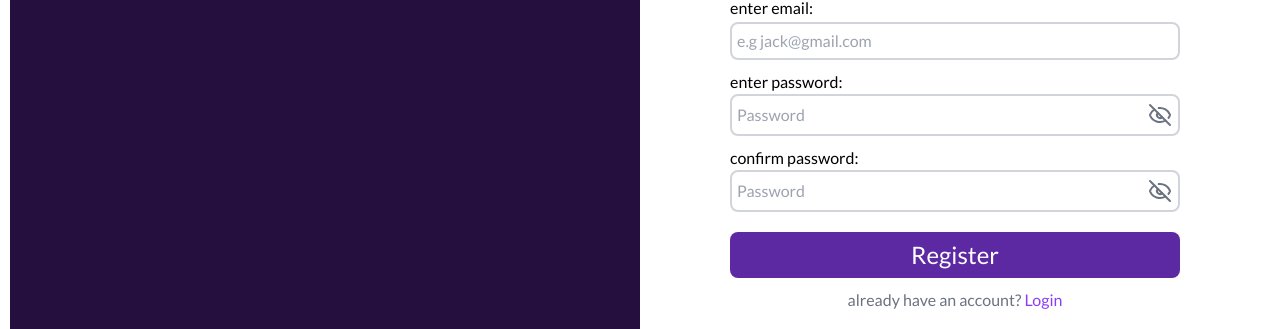
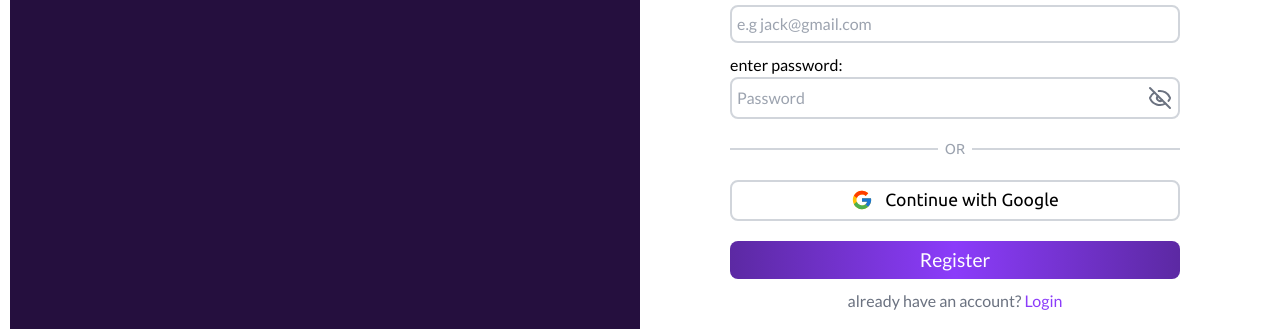
Before and after one commit to stimpy3/Tac, a React (Vite) app in the folder client/: page /register in a window 1280 px wide. Shown: the part 339-668 px from the top of the page. Built offline with nearby package versions, Linux system fonts and the light colour scheme; a web font is replaced by a local one.

Commit message:
continue with google ui

```diff
--- a/client/src/components/loginRegister/loginform.jsx
+++ b/client/src/components/loginRegister/loginform.jsx
@@ -47,7 +47,7 @@ const LoginForm=() => {
   return (
     <div className="bg-white p-[20px] w-1/2 h-full flex flex-col justify-evenly items-center  bg-inherit text-black max-mobXL:h-full max-mobXL:w-full
     max-mobXL:rounded-t-[50px]">
-      <p className="inter max-mobXL:text-[2rem] max-mobXL:mb-0 text-[3rem] md:text-[4rem] mb-4 font-bold ">Login</p>
+      <p className="inter max-mobXL:text-[2rem] max-mobXL:mb-0 text-[3rem] md:text-[4rem] mb-4 font-bold text-center ">Welcome Back</p>
       <div className="w-full max-w-[450px]">
       <form onSubmit={handleLogin} className="flex flex-col justify-center w-full">
         <div className="max-mobL:text-[.9rem] w-full mb-[10px] ">
@@ -76,8 +76,15 @@ const LoginForm=() => {
               </div>
         </div>
 
+        <div className="flex flex-col max-mobL:text-[.9rem] mb-[20px]">
+          <section className="flex w-full h-fit items-center">
+            <div className="h-[2px] w-full bg-gray-300"></div><p className="text-gray-400 text-[0.9rem]">&nbsp;&nbsp;OR&nbsp;&nbsp;</p><div className="h-[2px] w-full bg-gray-300"></div>
+          </section>
+          <button className="border-[2px] border-gray-300 p-[5px] mt-[20px] rounded-lg flex items-center justify-center text-[1.1rem]"><div className="bg-[url('/googleLogo.svg')] bg-contain bg-no-repeat h-[22px] aspect-square"></div>&nbsp;&nbsp;&nbsp;Continue with Google</button>
+        </div>
 
-        <button type="submit" className="rounded-lg lato w-full py-[5px] text-[1.5rem] bg-accent0 text-white max-mobXL:text-[1.2rem] font-bold transition-colors duration-200 hover:bg-accent0">
+
+        <button type="submit" className="rounded-lg lato w-full py-[5px] text-[1.2rem] bg-gradient-to-r from-accent0 via-accent1 to-accent0 text-white max-mobXL:text-[1.2rem] font-bold transition-colors duration-200">
           Login
         </button>
 
--- a/client/src/components/loginRegister/loginvisual.jsx
+++ b/client/src/components/loginRegister/loginvisual.jsx
@@ -6,11 +6,10 @@ import gsap from "gsap";
 const LoginVisual = () => {
 
   useGSAP(()=>{
-       const tl = gsap.timeline({ delay: 0.5 });
+       const tl = gsap.timeline();
        tl.from(".logo", {
            y: -300,
            duration: 1.5,
-           delay:0.5,
            ease: "bounce",
        })
   });
@@ -21,7 +20,7 @@ const LoginVisual = () => {
              <div className="bg-[url('/logo2white.png')] bg-contain w-[95%] aspect-square"></div>
           </div>
           <div className="hidden  min-[860px]:block w-full h-full rounded-lg overflow-hidden">
-              <Spline scene="https://prod.spline.design/dR-t4UMgNWpTeBxl/scene.splinecode" />
+               <Spline scene="https://prod.spline.design/dR-t4UMgNWpTeBxl/scene.splinecode" />
           </div>
           <div className="hidden min-[530px]:block min-[860px]:hidden w-full h-full rounded-lg overflow-hidde">
               <Spline
--- a/client/src/components/loginRegister/registerform.jsx
+++ b/client/src/components/loginRegister/registerform.jsx
@@ -1,79 +1,53 @@
-import React,{useState} from "react";
+import React, { useState } from "react";
 import { useNavigate } from "react-router-dom";
 import { EyeOff, Eye } from 'lucide-react';
 import axios from "axios";
 
+const RegisterForm = () => {
+  const navigate = useNavigate();
 
-const RegisterForm=()=>{
- const navigate= useNavigate();//hook in react
+  const handleLogin = () => {
+    navigate("/login");
+  };
 
-    const handleLogin=()=>{
-      navigate("/login");
-    }
+  const [username, setUsername] = useState("");
+  const [email, setEmail] = useState("");
+  const [password, setPassword] = useState("");
+  const [showFlag, setShowFlag] = useState(false);
 
-    const [username,setUsername]=useState("");
-    const [email,setEmail]=useState("");
-    const [password,setPassword]=useState("");
-    const [confirmPassword,setConfirmPassword]=useState("");
-    const [showFlag,setShowFlag]=useState(false);
-    const [paswdFlag,setPaswdFlag]=useState(false);
-  const handleShowPass=(e)=>{
+  const handleShowPass = (e) => {
     e.preventDefault();
     setShowFlag(!showFlag);
-
   };
 
   const handleSubmit = (e) => {
     e.preventDefault();
-  if(password!==confirmPassword){
-   setPaswdFlag(!paswdFlag);
-  }
-  //Axios is a JavaScript library (a helper tool) that makes it easy to send HTTP
-  // requests from your frontend (browser) to your backend (server).
 
-  /*Is this related to React Router /register?
-Not directly, but it’s common to use the same naming for clarity.
-React Router /register is the frontend page URL — the URL your user visits to see the registration form.
-Backend /register is the API endpoint — where the frontend sends registration data.
- */
-  else{
-  if(password=="" && email=="" && username=="" && confirmPassword==""){
+    if (password === "" || email === "" || username === "") return;
 
-  }
-
-  else{
-  axios.post('http://localhost:3001/register', { username,email,password })
+    axios.post('http://localhost:3001/register', { username, email, password })
       .then((result) => {
-      localStorage.setItem("username",result.data.username);
-      navigate("/home");  // Navigate only after successful registration
+        localStorage.setItem("username", result.data.username);
+        navigate("/home");
       })
       .catch((err) => {
         console.log(err);
       });
-  }}
   };
 
-    /*Why pevent default??
-    Answer) It prevents the default behavior of the event from happening.
-    Normally, when a form is submitted, the page reloads. That’s the browser's default behavior for forms.
-    You want to handle the form data with JavaScript (e.g., send it to a server using fetch()
-     or update the UI), without reloading the page.It gives you full control over what happens
-     next after the user submits the form. */
-
   return (
-    <div className="p-[20px]  w-1/2 h-full flex flex-col justify-center items-center bg-inherit text-black max-mobXL:h-full max-mobXL:w-full
-    bg-white max-mobXL:rounded-t-[50px]">
-      <p className="max-mobXL:text-[2rem] max-mobXL:pb-[20px] max-mobXL:mb-0 text-[3rem] md:text-[4rem] mb-4 font-bold inter">Register</p>
+    <div className="p-[20px] w-1/2 h-full flex flex-col justify-center items-center bg-inherit text-black max-mobXL:h-full max-mobXL:w-full bg-white max-mobXL:rounded-t-[50px]">
+      <p className="max-mobXL:text-[2rem] max-mobXL:pb-[20px] max-mobXL:mb-0 text-[3rem] md:text-[4rem] font-bold inter">Register</p>
       <div className="w-full max-w-[450px]">
         <form onSubmit={handleSubmit} className="flex flex-col w-full items-center">
-
           <div className="max-mobL:text-[.9rem] mb-[10px] w-full">
             <label className="lato">enter your first name:</label>
             <input
               type="text"
-             placeholder="e.g jack" name="username"
+              placeholder="e.g jack"
+              name="username"
               className="lato max-mobXL:mt-[0px] py-[5px] text-[1rem] w-full p-[2px] px-[5px] mt-[2px] rounded-lg border-[2px] bg-white border-gray-300 text-black outline-none focus:outline-none"
-             onChange={(e)=>{setUsername(e.target.value)}}
+              onChange={(e) => setUsername(e.target.value)}
               required
             />
           </div>
@@ -82,49 +56,51 @@ Backend /register is the API endpoint — where the frontend sends registration
             <label className="lato">enter email:</label>
             <input
               type="email"
-             placeholder="e.g jack@gmail.com" name="email"
-             className="lato  max-mobXL:mt-[0px] py-[5px] text-[1rem] w-full p-[2px] px-[5px] mt-[2px] rounded-lg border-[2px] bg-white border-gray-300 text-black outline-none focus:outline-none"
-             onChange={(e)=>{setEmail(e.target.value)}}
+              placeholder="e.g jack@gmail.com"
+              name="email"
+              className="lato max-mobXL:mt-[0px] py-[5px] text-[1rem] w-full p-[2px] px-[5px] mt-[2px] rounded-lg border-[2px] bg-white border-gray-300 text-black outline-none focus:outline-none"
+              onChange={(e) => setEmail(e.target.value)}
               required
             />
           </div>
 
-        <div className="max-mobL:text-[.9rem] mb-[10px] w-full ">
+          <div className="max-mobL:text-[.9rem] mb-[20px] w-full">
             <label className="lato">enter password:</label>
-               <div className= {(paswdFlag)?"flex border-[2px] border-red-500 bg-white p-[2px] pl-[5px] rounded-lg":"flex border-[2px] bg-white border-gray-300 p-[2px] pl-[5px] rounded-lg"}>
+            <div className="flex border-[2px] bg-white border-gray-300 p-[2px] pl-[5px] rounded-lg">
               <input
-               type={(showFlag)?"text":"password"}
+                type={showFlag ? "text" : "password"}
                 name="password"
                 placeholder="Password"
                 className="lato w-full bg-white py-[5px] text-[1rem] text-black outline-none focus:outline-none"
-               onChange={(e)=>{setPassword(e.target.value)}}
+                onChange={(e) => setPassword(e.target.value)}
                 required
               />
-              <button className="w-[30px] text-gray-500"onClick={handleShowPass}>{(showFlag)?<Eye/>:<EyeOff/>}</button>
+              <button className="w-[30px] text-gray-500" onClick={handleShowPass}>
+                {showFlag ? <Eye /> : <EyeOff />}
+              </button>
             </div>
           </div>
 
-        <div className="max-mobL:text-[.9rem] mb-[20px] w-full ">
-              <label className="lato">confirm password:</label>
-               <div className= {(paswdFlag)?"flex border-[2px] border-red-500  bg-white  p-[2px] pl-[5px] rounded-lg":"flex border-[2px] bg-white border-gray-300 p-[2px] pl-[5px] rounded-lg"}>
-              <input
-               type={(showFlag)?"text":"password"}
-               name="password"
-               placeholder="Password"
-               className="lato w-full bg-wihte text-black text-[1rem] py-[5px] outline-none focus:outline-none"
-                onChange={(e)=>{setConfirmPassword(e.target.value)}}
-              required
-              />
-              <button className="w-[30px] text-gray-500"onClick={handleShowPass}>{(showFlag)?<Eye/>:<EyeOff/>}</button>
-              </div>
-              {(paswdFlag)?<p className="text-[0.9rem] text-red-500 font-medium">Passwords do not match</p>:<p className="text-[0.7rem] hidden text-red-500 font-medium">Passwords do not match</p>}
+          <div className="flex flex-col max-mobL:text-[.9rem] mb-[20px] w-full">
+          <section className="flex w-full h-fit items-center">
+            <div className="h-[2px] w-full bg-gray-300"></div><p className="text-gray-400 text-[0.9rem]">&nbsp;&nbsp;OR&nbsp;&nbsp;</p><div className="h-[2px] w-full bg-gray-300"></div>
+          </section>
+          <button className="border-[2px] border-gray-300 p-[5px] mt-[20px] rounded-lg flex items-center justify-center text-[1.1rem]"><div className="bg-[url('/googleLogo.svg')] bg-contain bg-no-repeat h-[22px] aspect-square"></div>&nbsp;&nbsp;&nbsp;Continue with Google</button>
         </div>
 
-        <button  type="submit" className="lato w-full py-[5px] text-[1.5rem] rounded-lg bg-accent0 text-white max-mobXL:text-[1.2rem] font-bold transition-colors duration-200 hover:bg-accent0">
+          <button
+            type="submit"
+            className="rounded-lg lato w-full py-[5px] text-[1.2rem] bg-gradient-to-r from-accent0 via-accent1 to-accent0 text-white max-mobXL:text-[1.2rem] font-bold transition-colors duration-200"
+          >
             Register
           </button>
 
-        <p className="lato mt-[10px] w-full text-center text-gray-500 max-mobL:text-[0.9rem] ">already have an account? <button onClick={handleLogin} className="text-accent1 hover:text-accent1">Login</button></p>
+          <p className="lato mt-[10px] w-full text-center text-gray-500 max-mobL:text-[0.9rem]">
+            already have an account?{" "}
+            <button onClick={handleLogin} className="text-accent1 hover:text-accent1">
+              Login
+            </button>
+          </p>
         </form>
       </div>
     </div>
```
Also changed, not shown: client/public/googleLogo.svg (added). Lines whose indentation alone changed are shown as unchanged.
